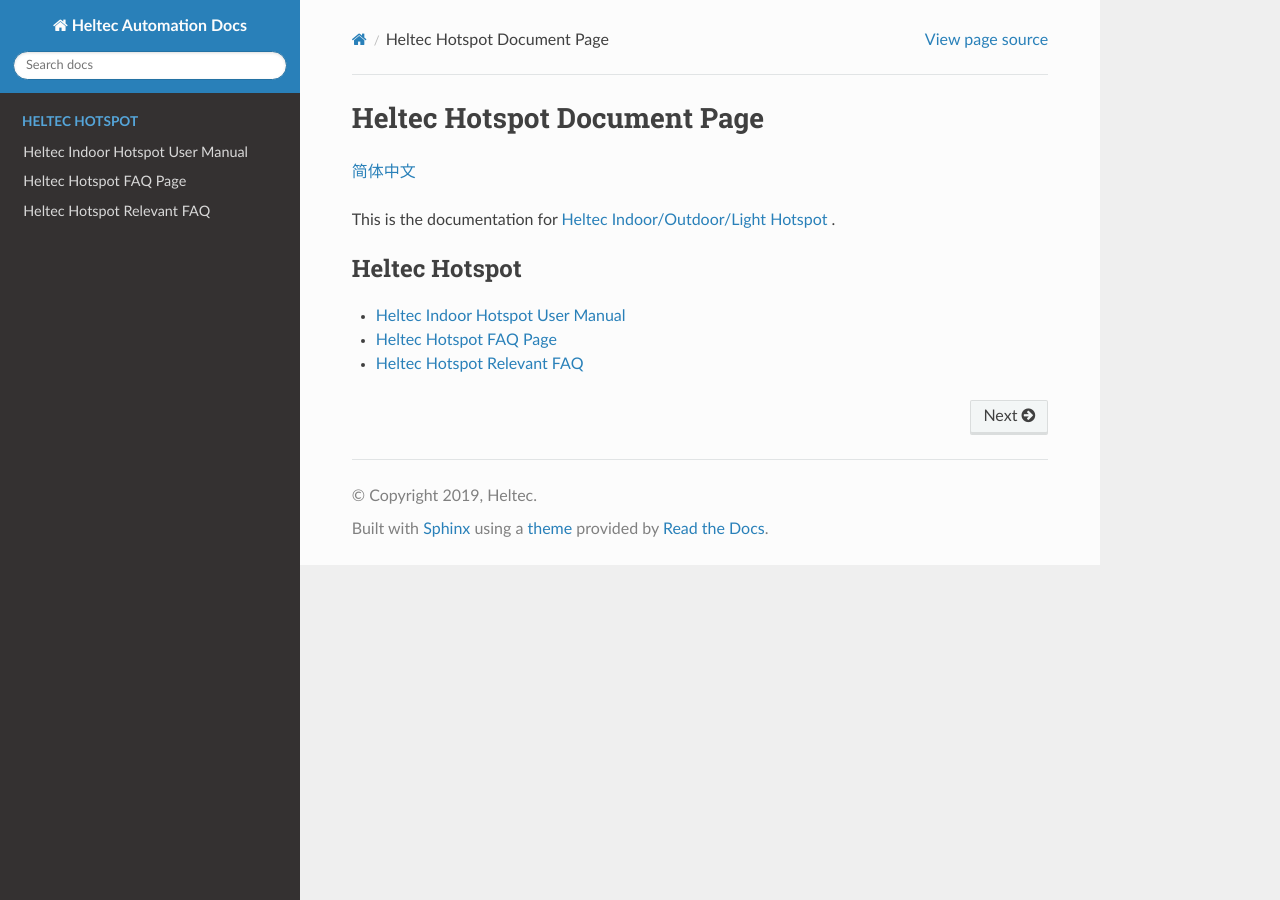
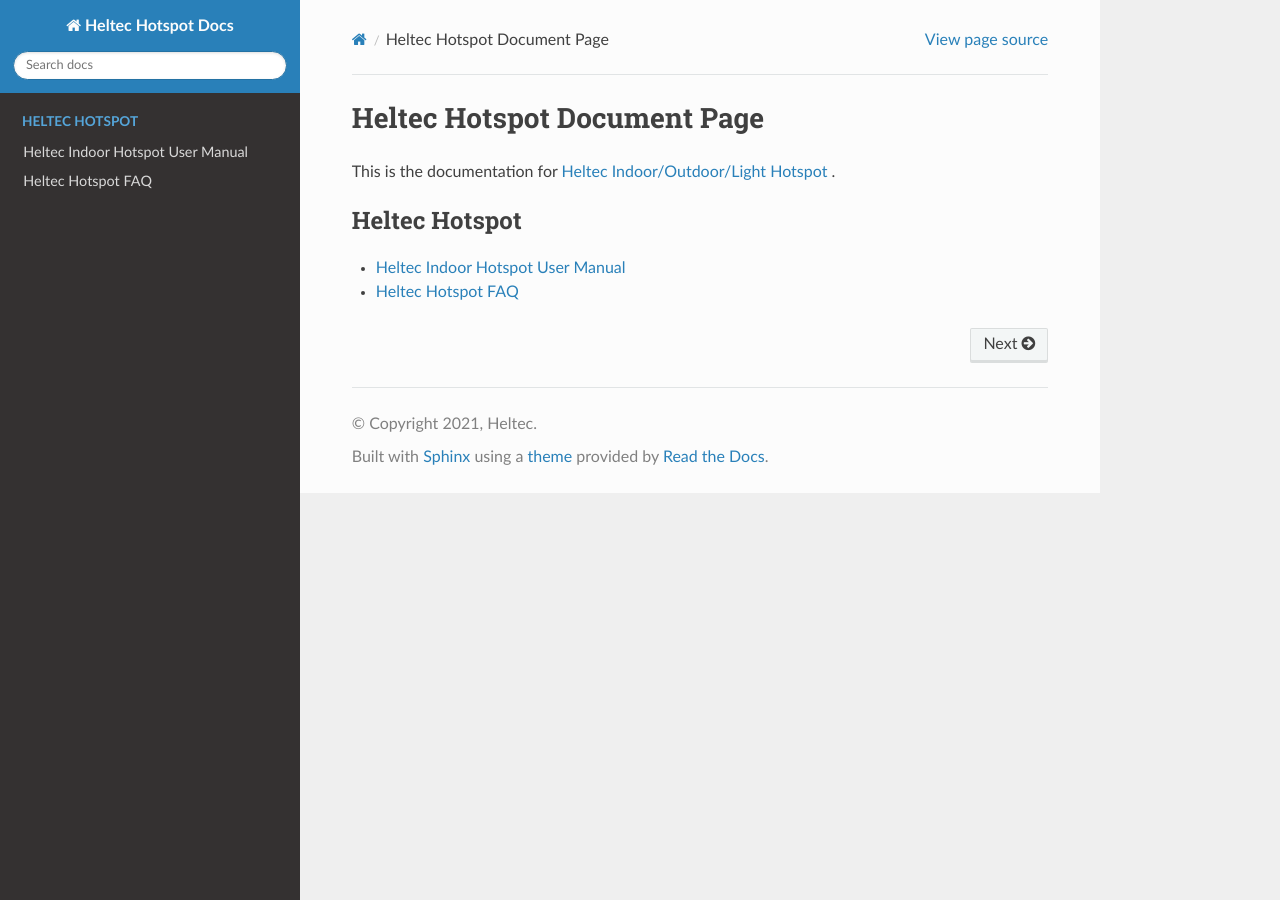
Before and after one commit to HelTecAutomation/Heltec-Hotspot-Docs, a Sphinx documentation site: the page built from en/source/index.rst, in a window 1280 px wide. Built offline with Sphinx 7.4.7 and the Read the Docs theme 2.0.0, drawn with Linux system fonts in a browser that asks for light colours.

Commit message:
Document update

```diff
--- a/en/source/conf.py
+++ b/en/source/conf.py
@@ -17,8 +17,8 @@
 
 # -- Project information -----------------------------------------------------
 
-project = 'Heltec Automation Docs'
-copyright = '2019, Heltec'
+project = 'Heltec Hotspot Docs'
+copyright = '2021, Heltec'
 author = 'Heltec'
 master_doc = 'index'
 
--- a/en/source/index.rst
+++ b/en/source/index.rst
@@ -1,6 +1,5 @@
 Heltec Hotspot Document Page
 =============================
-`简体中文 <https://cloud-platform-docs-zh-cn.readthedocs.io/zh/latest/index.html>`_
 
 This is the documentation for `Heltec Indoor/Outdoor/Light Hotspot <https://heltec.org>`_ .
 
```
Also changed, not shown: en/source/hotspot_faq.md (+1 -1 lines).
